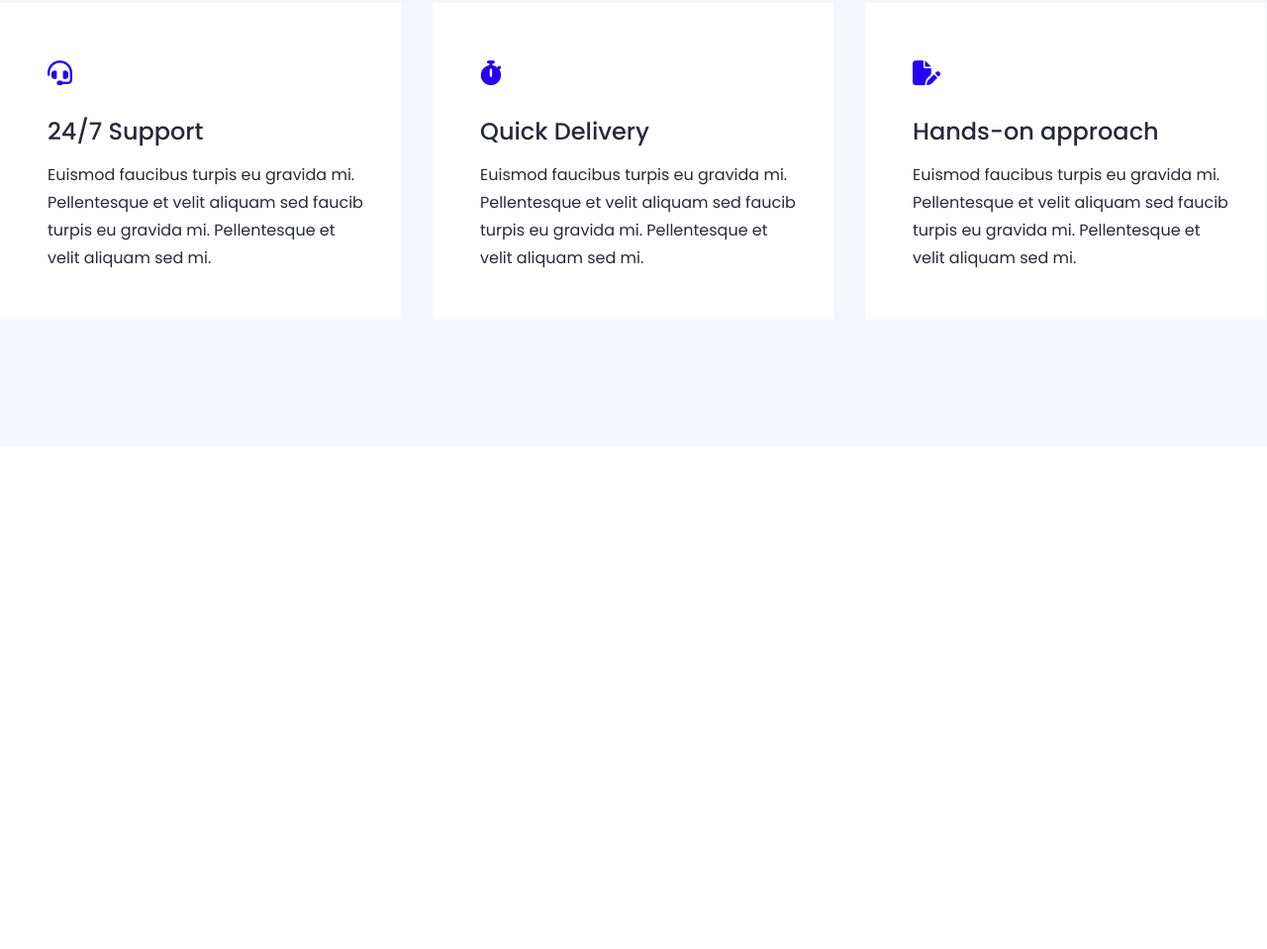
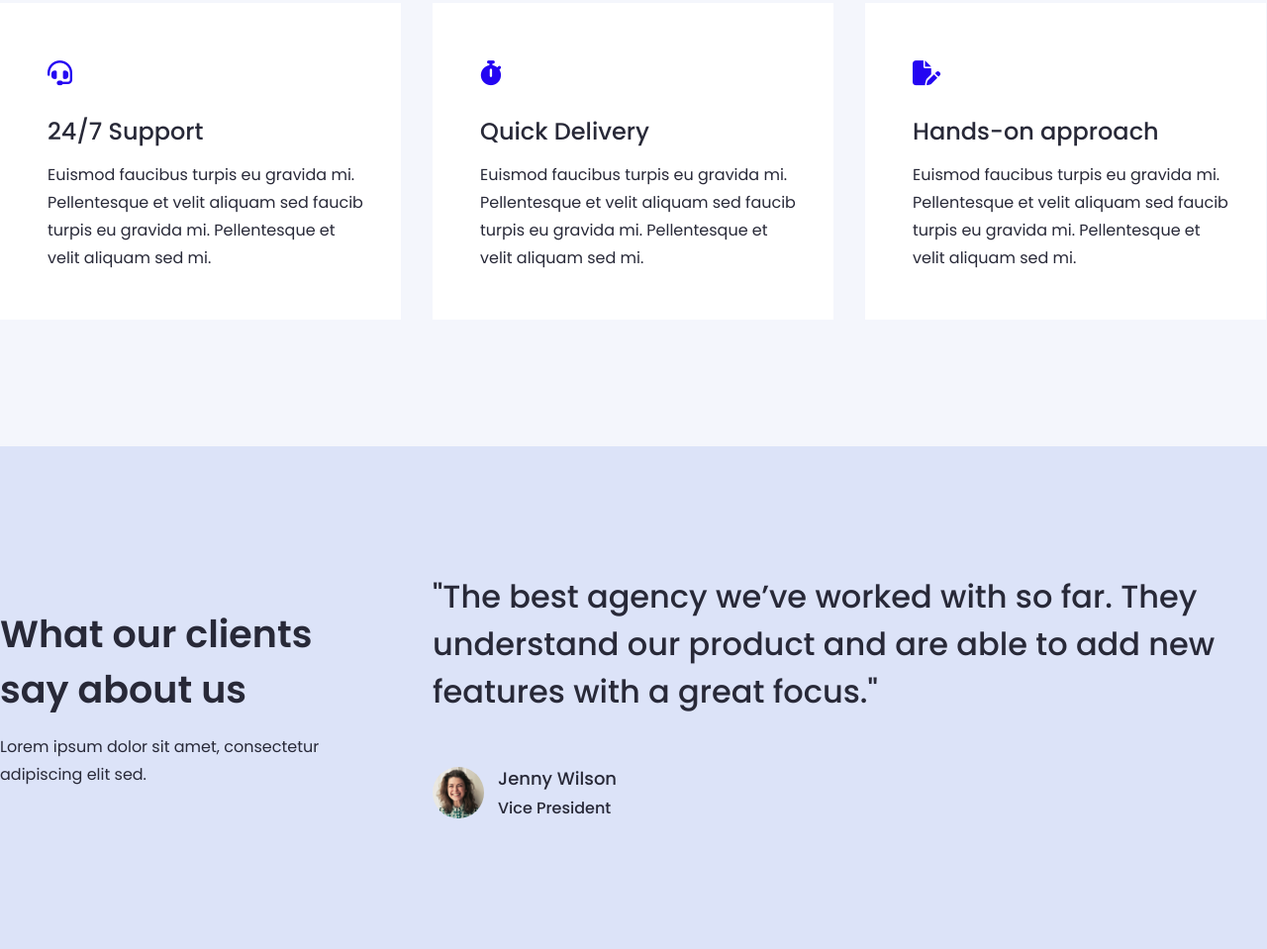
Before and after one commit to km-saifullah/HTML_CSS_Project-04-finSweet, a plain HTML site: page index.html in a window 1280 px wide. Shown: the part 3164-4123 px from the top of the page at 99% size. Before the commit the page ends 3615 px from the top, so only its background shows below. Drawn offline with Linux system fonts and the light colour scheme.

Commit message:
client section done!

```diff
--- a/index.html
+++ b/index.html
@@ -229,7 +229,7 @@
           </div>
           <div class="features__item">
             <div class="features__icon">
-             <i class="fa-solid fa-stopwatch"></i>
+              <i class="fa-solid fa-stopwatch"></i>
             </div>
             <h3>Quick Delivery</h3>
             <p>
@@ -254,6 +254,39 @@
     </section>
     <!-- ===== Feature End -->
 
+    <!-- ===== Client Start -->
+    <section id="client">
+      <div class="container">
+        <div class="client__wrapper">
+          <div class="client__heading">
+            <h2>What our clients say about us</h2>
+            <p>Lorem ipsum dolor sit amet, consectetur adipiscing elit sed.</p>
+          </div>
+          <div class="client__main">
+            <div class="client__item">
+              <h3>
+                "The best agency we’ve worked with so far. They understand our
+                product and are able to add new features with a great focus."
+              </h3>
+              <div class="client__info">
+                <div class="client__avatar">
+                  <img src="./images/client_img.png" alt="" />
+                </div>
+                <div class="client__details">
+                  <h4>Jenny Wilson</h4>
+                  <p>Vice President</p>
+                </div>
+              </div>
+            </div>
+          </div>
+        </div>
+      </div>
+    </section>
+    <!-- ===== Client End -->
+
+    <!-- ===== Navbar Start -->
+    <!-- ===== Navbar End -->
+
     <!-- ===== Navbar Start -->
     <!-- ===== Navbar End -->
 
--- /dev/null
+++ b/sass/client/__client.scss
@@ -0,0 +1,59 @@
+@import "../common/variables";
+@import "../mixins/center";
+@import "../mixins/heading";
+@import "../mixins/paragraph";
+
+// Client Start
+#client {
+  background-color: #dce3f8;
+  padding: 128px 0;
+  .client__wrapper {
+    @include center(space-between);
+    .client__heading {
+      width: 327px;
+      h2 {
+        @include heading(327px, 38px, $semiBold, 56px);
+        padding-bottom: 16px;
+      }
+      p {
+        @include paragraph(327px, $regular, 16px);
+        line-height: 28px;
+      }
+    }
+    .client__main {
+      width: 843px;
+      .client__item {
+        h3 {
+          @include heading(843px, 32px, $medium, 48px);
+          padding-bottom: 48px;
+        }
+        .client__info {
+          @include center(unset);
+          column-gap: 14px;
+          .client__avatar {
+            height: 52px;
+            width: 52px;
+            border-radius: 50%;
+            overflow: hidden;
+            @include center(center);
+            img {
+              height: 100%;
+              width: 100%;
+              object-fit: cover;
+            }
+          }
+          .client__details {
+            h4 {
+              @include heading(183px, 18px, $medium, 32px);
+            }
+            p {
+              @include paragraph(183px, $medium, 12px);
+              line-height: 28px;
+            }
+          }
+        }
+      }
+    }
+  }
+}
+// Client End
--- a/sass/style.scss
+++ b/sass/style.scss
@@ -7,3 +7,4 @@
 @import "./work/work";
 @import "./project/project";
 @import "./feature/features";
+@import "./client/_client";
```
Also changed, not shown: css/style.css, images/client_img.png (added), 1 other file.
